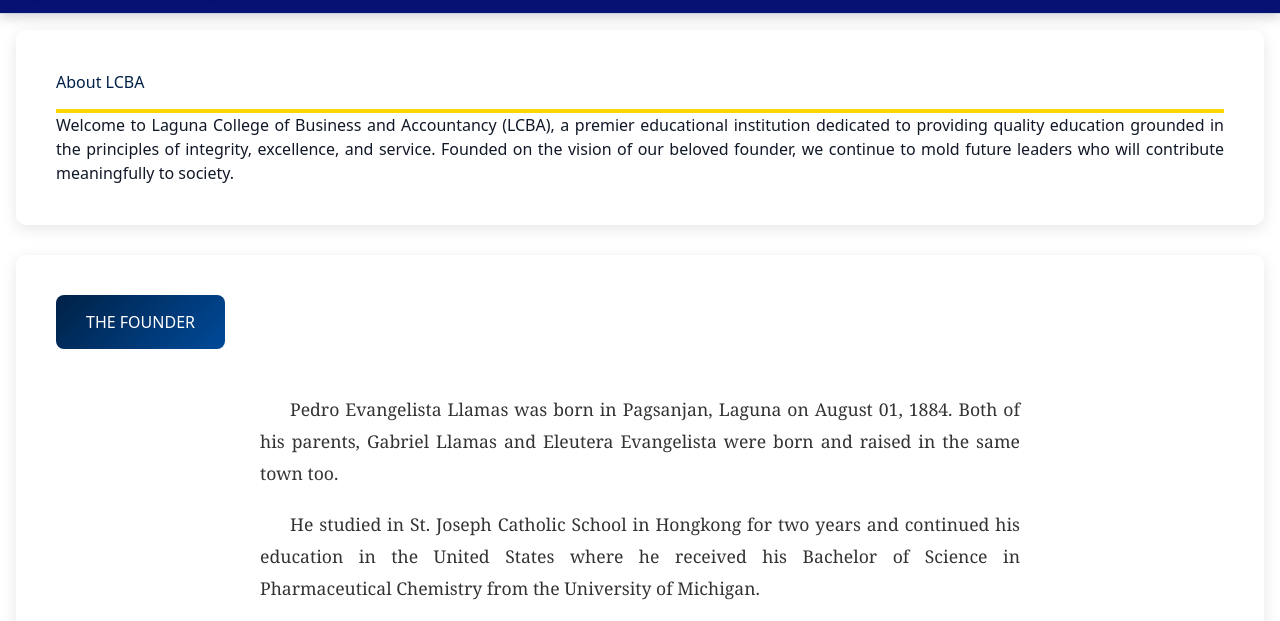
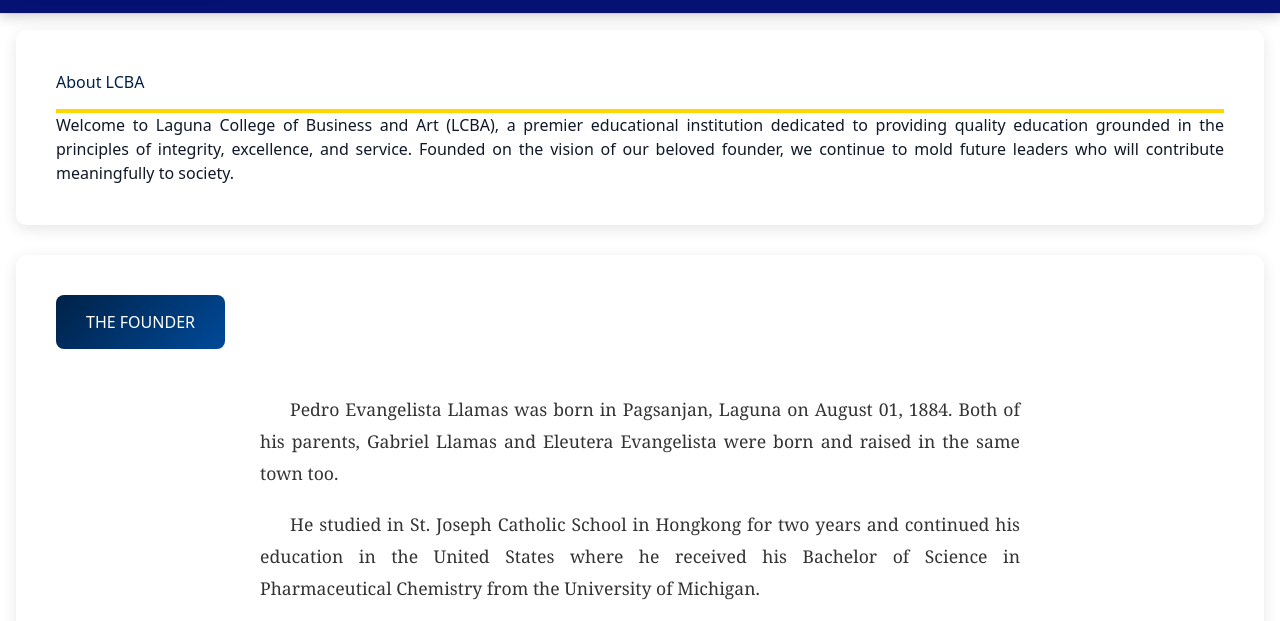
Before and after one commit to AlexDegasa12/LCBA, a plain HTML site: page aboutt.html in a window 1280 px wide. Shown: the part 111-732 px from the top of the page. Drawn offline with nearby package versions, Linux system fonts and the light colour scheme.

```diff
--- a/aboutt.html
+++ b/aboutt.html
@@ -3,7 +3,7 @@
 <head>
     <meta charset="UTF-8">
     <meta name="viewport" content="width=device-width, initial-scale=1.0">
-    <title>About LCBA - Laguna College of Business and Accountancy</title>
+    <title>About LCBA - Laguna College of Business and Art</title>
 
     <link rel="stylesheet" href="about.css">
     <link rel="shortcut icon" type="image/x-icon" href="icon.png">
@@ -50,7 +50,7 @@
 
         <section>
             <h2>About LCBA</h2>
-            <p>Welcome to Laguna College of Business and Accountancy (LCBA), a premier educational institution dedicated to providing quality education grounded in the principles of integrity, excellence, and service. Founded on the vision of our beloved founder, we continue to mold future leaders who will contribute meaningfully to society.</p>
+            <p>Welcome to Laguna College of Business and Art (LCBA), a premier educational institution dedicated to providing quality education grounded in the principles of integrity, excellence, and service. Founded on the vision of our beloved founder, we continue to mold future leaders who will contribute meaningfully to society.</p>
         </section>
 
         <section>
@@ -221,4 +221,5 @@
   </footer>
 <script src="about.js"></script>
 </body>
+
 </html>
```
